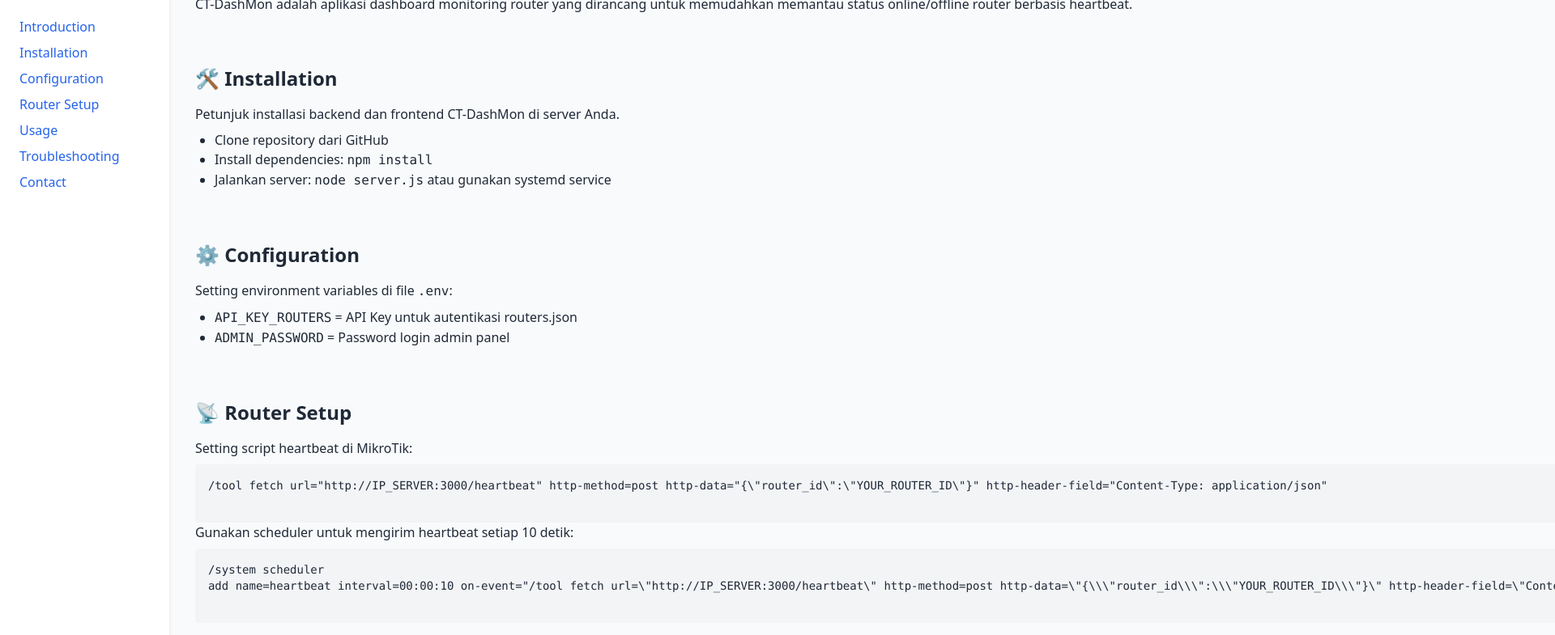
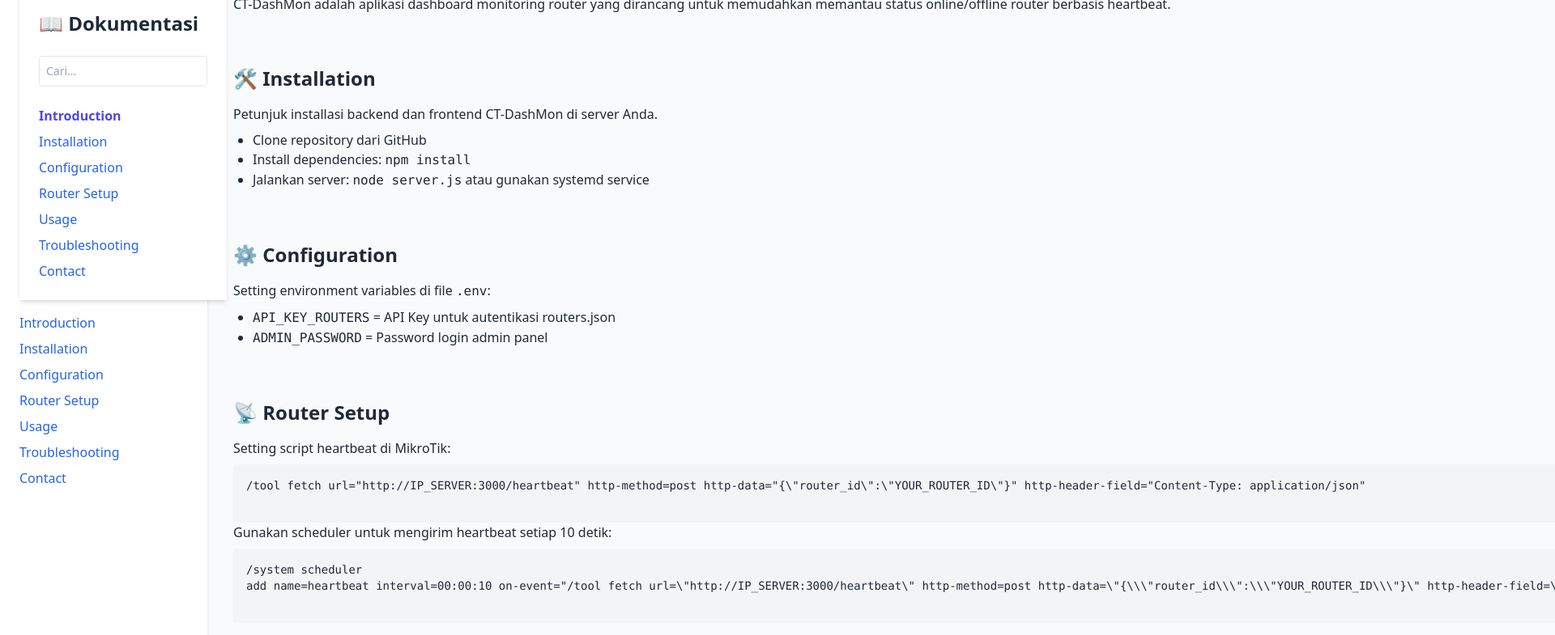
Before and after one commit to topobash/ct-dashmon, a plain HTML site: page frontend/docs.html in a window 1280 px wide. Shown: the part 91-876 px from the top of the page at 81% size, 1920 px wide, since content can reach past the window. Drawn offline with nearby package versions, Linux system fonts and the light colour scheme.

Commit message:
menambahkan search bar dokumentasi

```diff
--- a/frontend/docs.html
+++ b/frontend/docs.html
@@ -16,6 +16,44 @@
       <!-- Sidebar -->
       <aside class="w-64 bg-white shadow-md p-6 space-y-4 hidden md:block">
         <h2 class="text-2xl font-bold mb-6">📖 Dokumentasi</h2>
+        <aside class="w-64 bg-white shadow-md p-6 space-y-6 hidden md:block">
+          <h2 class="text-2xl font-bold">📖 Dokumentasi</h2>
+
+          <!-- Search Box -->
+          <input
+            type="text"
+            id="search-docs"
+            placeholder="Cari..."
+            class="w-full border rounded p-2 text-sm"
+          />
+
+          <nav id="nav-links" class="space-y-2">
+            <a href="#intro" class="block text-blue-600 hover:underline"
+              >Introduction</a
+            >
+            <a href="#installation" class="block text-blue-600 hover:underline"
+              >Installation</a
+            >
+            <a href="#configuration" class="block text-blue-600 hover:underline"
+              >Configuration</a
+            >
+            <a href="#router-setup" class="block text-blue-600 hover:underline"
+              >Router Setup</a
+            >
+            <a href="#usage" class="block text-blue-600 hover:underline"
+              >Usage</a
+            >
+            <a
+              href="#troubleshooting"
+              class="block text-blue-600 hover:underline"
+              >Troubleshooting</a
+            >
+            <a href="#contact" class="block text-blue-600 hover:underline"
+              >Contact</a
+            >
+          </nav>
+        </aside>
+
         <nav class="space-y-2">
           <a href="#intro" class="block text-blue-600 hover:underline"
             >Introduction</a
@@ -129,5 +167,40 @@
         </section>
       </main>
     </div>
+
+    <script>
+      // Search Sidebar
+      const searchInput = document.getElementById("search-docs");
+      const navLinks = document.querySelectorAll("#nav-links a");
+
+      searchInput.addEventListener("input", function () {
+        const keyword = this.value.toLowerCase();
+        navLinks.forEach((link) => {
+          const text = link.textContent.toLowerCase();
+          link.style.display = text.includes(keyword) ? "" : "none";
+        });
+      });
+
+      // Highlight Active Link on Scroll
+      const sections = document.querySelectorAll("main > section");
+
+      window.addEventListener("scroll", () => {
+        let current = "";
+
+        sections.forEach((section) => {
+          const sectionTop = section.offsetTop - 80; // dikurangi offset navbar
+          if (pageYOffset >= sectionTop) {
+            current = section.getAttribute("id");
+          }
+        });
+
+        navLinks.forEach((link) => {
+          link.classList.remove("font-bold", "text-indigo-600");
+          if (link.getAttribute("href") === `#${current}`) {
+            link.classList.add("font-bold", "text-indigo-600");
+          }
+        });
+      });
+    </script>
   </body>
 </html>
```
